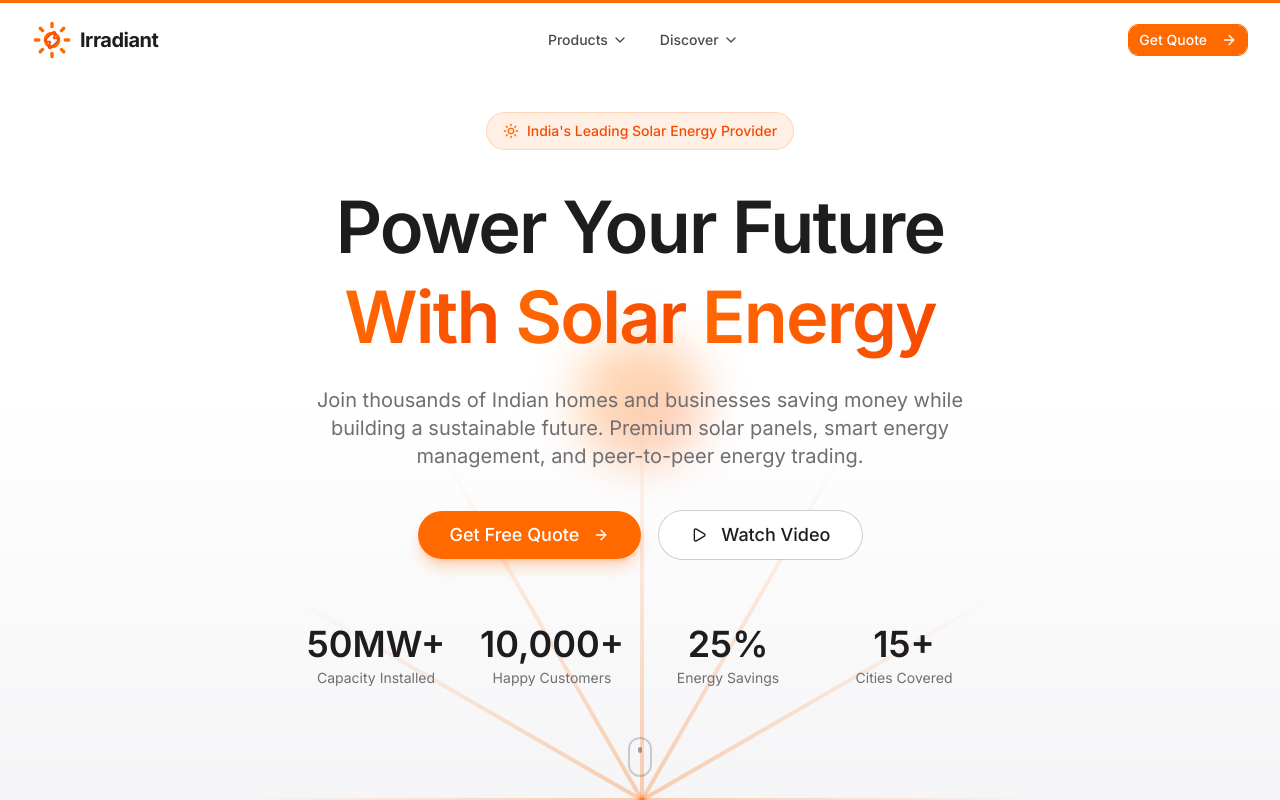
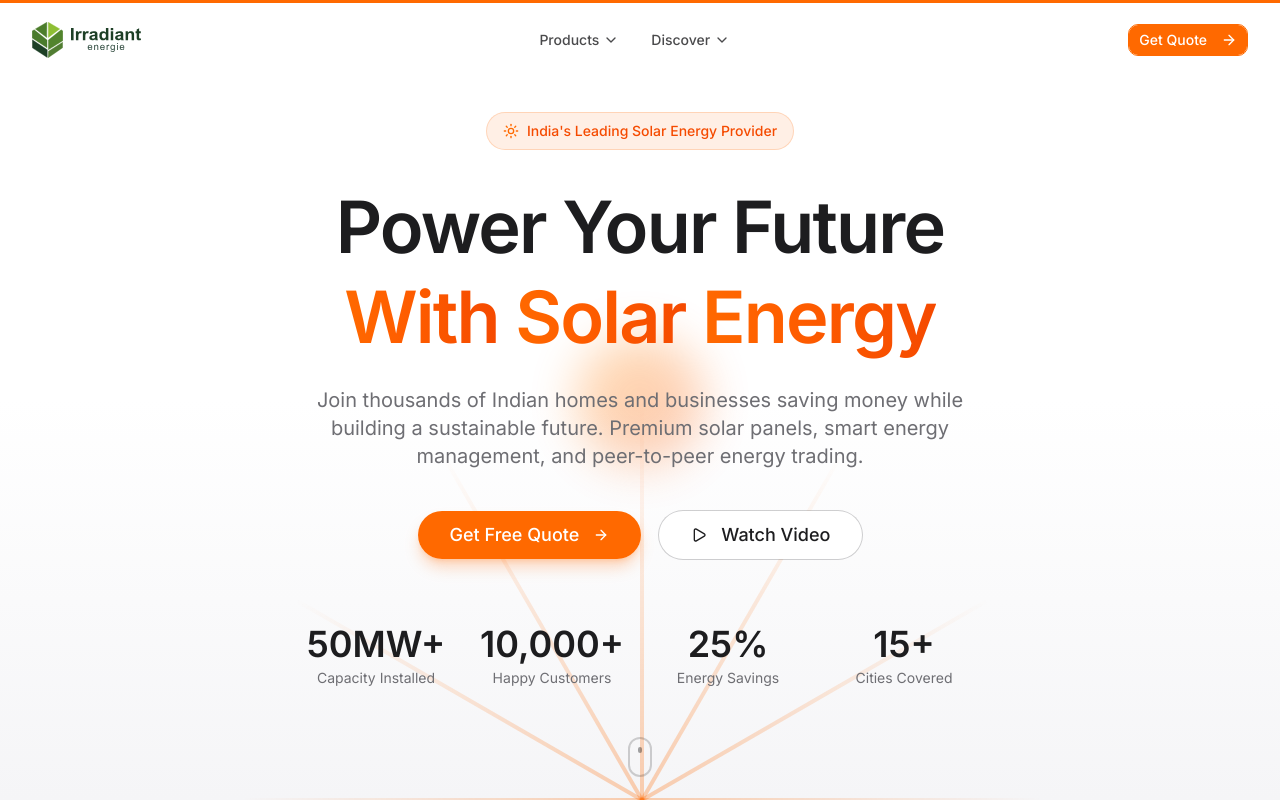
Before and after one commit to karthiks2410/irradiant-energies, a Next.js app: page / in a window 1280 px wide. Shown: the top 800 px of the page. Built offline with nearby package versions, Linux system fonts and the light colour scheme.

Commit message:
feat: replace placeholder logo with official Irradiant Energies branding
- Add official logo.svg (green geometric icon)
- Add logo-text.svg (Irradiant energies wordmark)
- Update Header to use new SVG logos
- Update Footer to use new SVG logos
- Remove placeholder Sun/Zap icon-based logo

```diff
--- a/src/components/layout/Footer.tsx
+++ b/src/components/layout/Footer.tsx
@@ -1,5 +1,6 @@
 import Link from "next/link";
-import { Sun, Zap, Mail, Phone, MapPin } from "lucide-react";
+import Image from "next/image";
+import { Mail, Phone, MapPin } from "lucide-react";
 import { Separator } from "@/components/ui/separator";
 import { COMPANY } from "@/lib/constants";
 
@@ -49,12 +50,21 @@ export function Footer() {
         <div className="grid grid-cols-1 md:grid-cols-2 lg:grid-cols-5 gap-12">
           {/* Brand */}
           <div className="lg:col-span-2">
-            <Link href="/" className="flex items-center space-x-2 mb-6">
-              <div className="relative w-10 h-10">
-                <Sun className="w-10 h-10 text-orange-500" />
-                <Zap className="absolute top-1/2 left-1/2 -translate-x-1/2 -translate-y-1/2 w-5 h-5 text-orange-600" />
-              </div>
-              <span className="text-xl font-bold text-[#1d1d1f]">Irradiant Energies</span>
+            <Link href="/" className="flex items-center space-x-3 mb-6">
+              <Image
+                src="/logo.svg"
+                alt="Irradiant Energies"
+                width={40}
+                height={47}
+                className="h-10 w-auto"
+              />
+              <Image
+                src="/logo-text.svg"
+                alt="Irradiant Energies"
+                width={150}
+                height={50}
+                className="h-7 w-auto"
+              />
             </Link>
             <p className="text-[#6e6e73] mb-6 max-w-sm">
               Powering India's clean energy future with innovative solar solutions and smart energy management systems.
--- a/src/components/layout/Header.tsx
+++ b/src/components/layout/Header.tsx
@@ -3,7 +3,7 @@
 import { useState, useEffect } from "react";
 import Link from "next/link";
 import Image from "next/image";
-import { Menu, Sun, Zap, ArrowRight, ChevronDown } from "lucide-react";
+import { Menu, ArrowRight, ChevronDown } from "lucide-react";
 import { Button } from "@/components/ui/button";
 import { Sheet, SheetContent, SheetTrigger } from "@/components/ui/sheet";
 
@@ -107,13 +107,20 @@ export function Header() {
         <div className="flex items-center justify-between h-16 md:h-20">
           {/* Logo */}
           <Link href="/" className="flex items-center space-x-2">
-            <div className="relative w-10 h-10">
-              <Sun className="w-10 h-10 text-orange-500" />
-              <Zap className="absolute top-1/2 left-1/2 -translate-x-1/2 -translate-y-1/2 w-5 h-5 text-orange-600" />
-            </div>
-            <span className="text-xl font-bold tracking-tight text-[#1d1d1f]">
-              Irradiant
-            </span>
+            <Image
+              src="/logo.svg"
+              alt="Irradiant Energies"
+              width={32}
+              height={38}
+              className="h-9 w-auto"
+            />
+            <Image
+              src="/logo-text.svg"
+              alt="Irradiant Energies"
+              width={120}
+              height={40}
+              className="h-6 w-auto hidden sm:block"
+            />
           </Link>
 
           {/* Desktop Navigation */}
```
Also changed, not shown: public/logo-text.svg (added), public/logo.svg (added).
